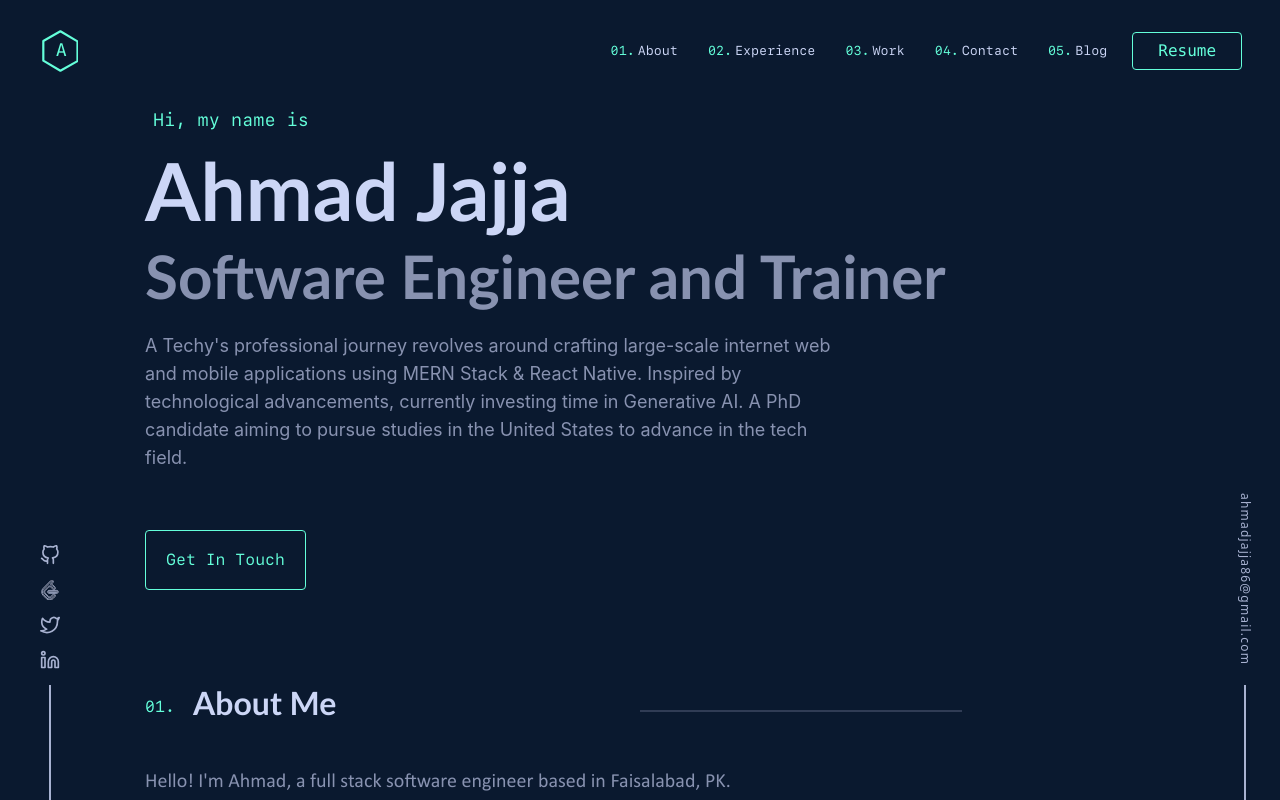
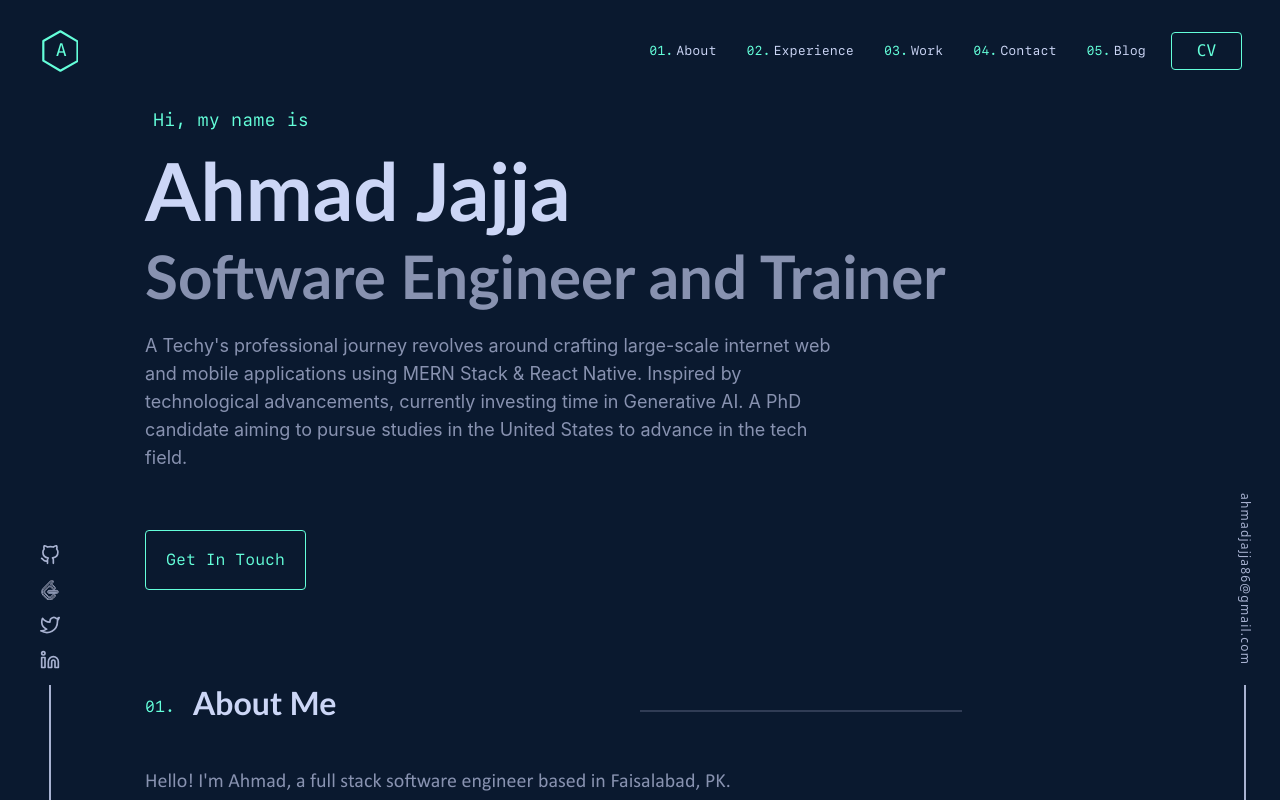
Before and after one commit to Ahmadjajja/Developer-Resume, a React (Create React App) app: page / in a window 1280 px wide. Shown: the top 800 px of the page. Built offline with nearby package versions, Linux system fonts and the light colour scheme.

Commit message:
feat: CV

```diff
--- a/src/components/Navbar.js
+++ b/src/components/Navbar.js
@@ -1,7 +1,6 @@
-import { React, useState, useEffect, useRef, useLayoutEffect } from "react";
-import { Link } from "react-router-dom";
+import { React, useEffect, useState } from "react";
+import { Link, useNavigate } from "react-router-dom";
 import "../Css_applied/navbarStyles.css";
-import { useNavigate } from "react-router-dom";
 
 const Navbar = ({
   setAboutBtnClickedActive,
@@ -485,7 +484,7 @@
                       className="py-[18px] px-[50px] flex  justify-center  items-center  mt-[4rem]  bg-[#172a45] border  border-[#64ffda]  rounded  font-mono  text-[#64ffda]  tracking-wide cursor-pointer antialiased"
                       target="_blank"
                     >
-                      Resume
+                      CV
                     </a>
                   </div>
                 </div>
@@ -694,7 +693,7 @@
                   className="py-[18px] px-[50px] flex  justify-center  items-center  mt-[4rem]  bg-[#172a45] border  border-[#64ffda]  rounded  font-mono  text-[#64ffda]  tracking-wide cursor-pointer antialiased"
                   target="_blank"
                 >
-                  Resume
+                  CV
                 </a>
               </div>
             </div>
@@ -885,7 +884,7 @@
                       : "py-[10px] px-[25px] mr-4 flex  justify-center  items-center ml-[5px] bg-transparent border  border-[#64ffda]  rounded  font-mono  text-[#64ffda] cursor-pointer antialiased leading-[1]"
                   }
                 >
-                  Resume
+                  CV
                 </a>
               </div>
             </div>
```
